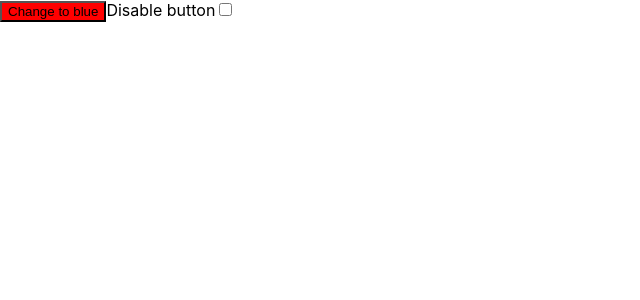
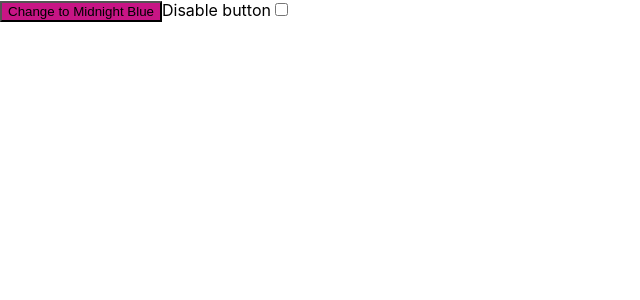
Before and after one commit to melissagarza/udemy-jest-and-rtl, a React (Create React App) app: page / in a window 1280 px wide. Shown: the top 300 px of the page, without its empty margins (0-640 px from the left). Built offline with nearby package versions, Linux system fonts and the light colour scheme.

Commit message:
Make changes to color names

```diff
--- a/src/App.js
+++ b/src/App.js
@@ -7,11 +7,11 @@ export const replaceCamelCaseWithSpaces = colorName => {
 
 const App = () => {
 
-  const [ buttonColor, setButtonColor ] = useState('red');
+  const [ buttonColor, setButtonColor ] = useState('MediumVioletRed');
   const [ disabled, setDisabled ] = useState(false);
 
   const onClickChangeToBlue = () => {
-    setButtonColor(buttonColor === 'red' ? 'blue' : 'red');
+    setButtonColor(buttonColor === 'MediumVioletRed' ? 'MidnightBlue' : 'MediumVioletRed');
   };
 
   const onClickCheckbox = e => {
@@ -25,7 +25,15 @@ const App = () => {
         onClick={() => onClickChangeToBlue()}
         disabled={disabled}
       >
-        Change to {buttonColor === 'blue' ? 'red' : 'blue'}
+        Change to {buttonColor === 'MediumVioletRed' ? (
+          <>
+            {replaceCamelCaseWithSpaces('MidnightBlue')}
+          </>
+        ) : (
+          <>
+            {replaceCamelCaseWithSpaces('MediumVioletRed')}
+          </>
+        )}
       </button>
       <label
         htmlFor="checkbox-disable-button"
```
Also changed, not shown: 1 other file (tests, documents, lock files or other folders).
